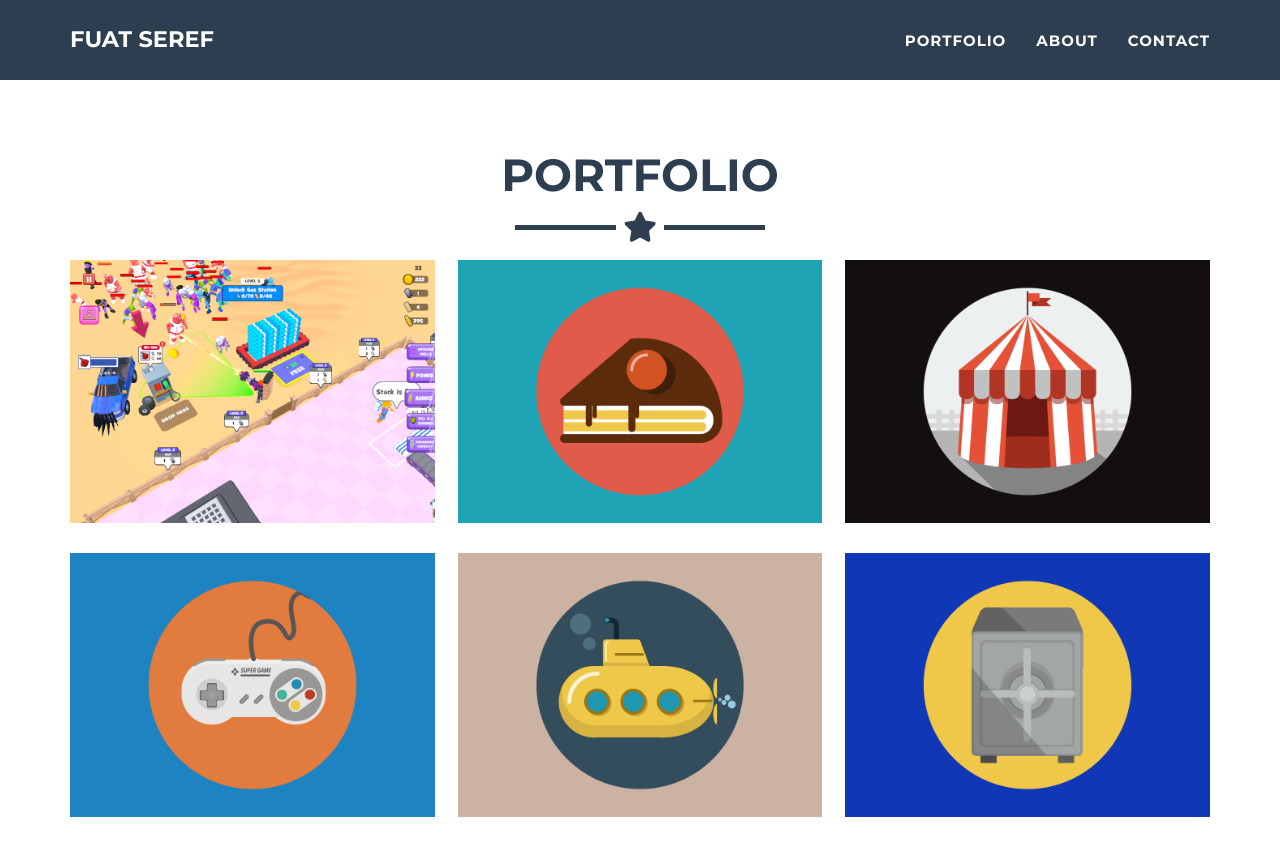
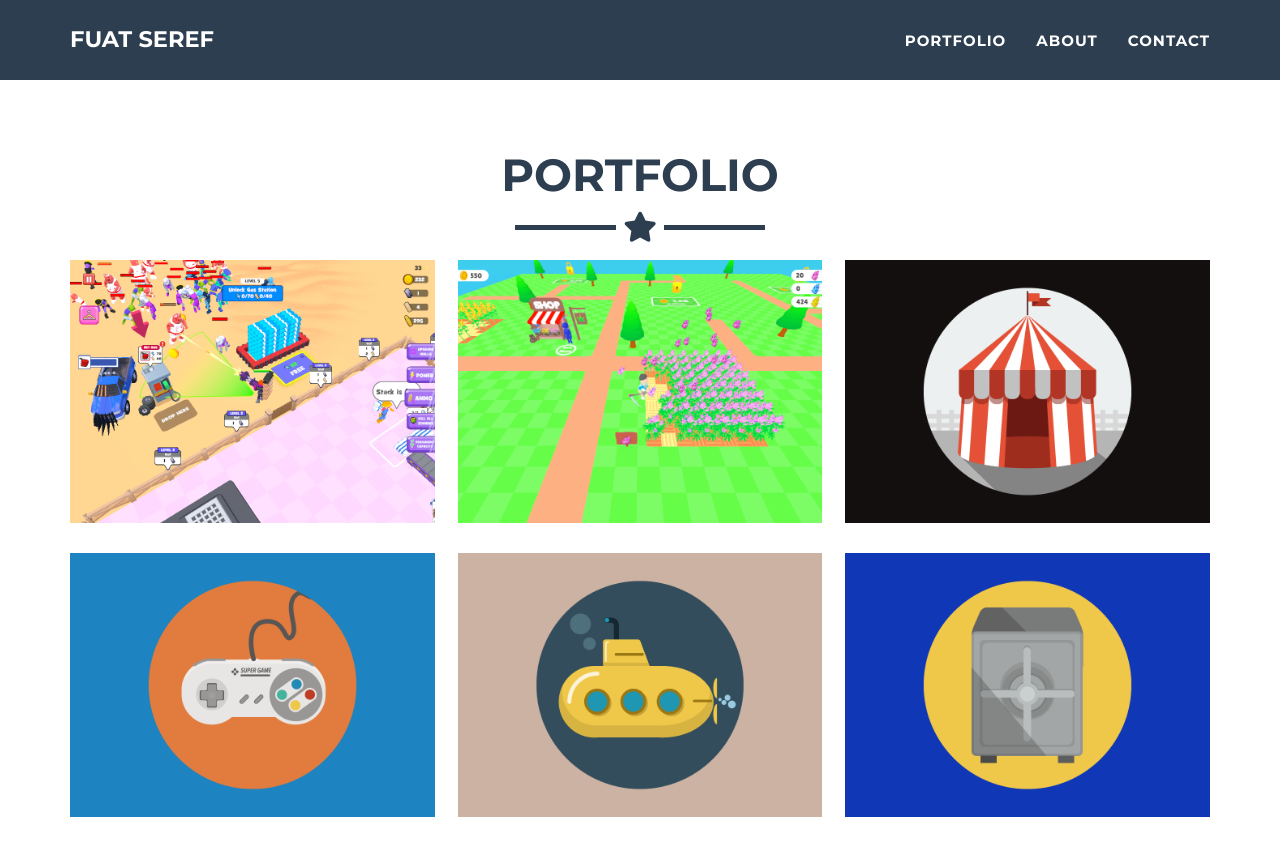
Before and after one commit to fuatSeref/fuatseref.github.io, a Jekyll site: the page built from _posts/2014-07-18-project-1.markdown, in a window 1280 px wide and 900 px high, scrolled down 722 px. Shown: the top 856 px of the window. Built offline with Jekyll 4.4.1, drawn with Linux system fonts in a browser that asks for light colours.

Commit message:
Update 2014-07-17-project-2.markdown

```diff
--- a/_posts/2014-07-17-project-2.markdown
+++ b/_posts/2014-07-17-project-2.markdown
@@ -2,7 +2,7 @@
 layout: default
 modal-id: 2
 date: 2014-07-17
-img: cake.png
+img: bud_farm.png
 alt: image-alt
 project-date: April 2014
 client: Start Bootstrap
```
